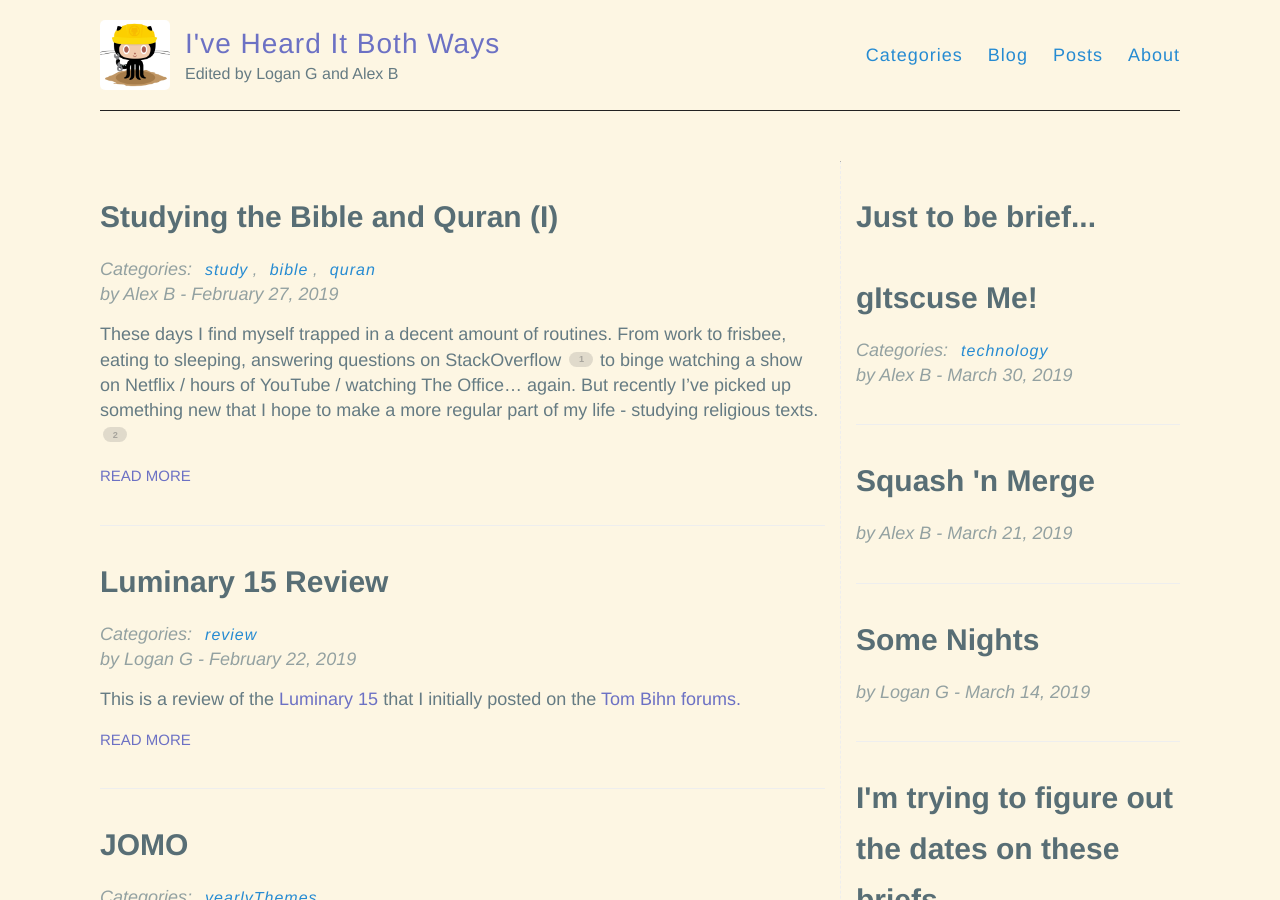
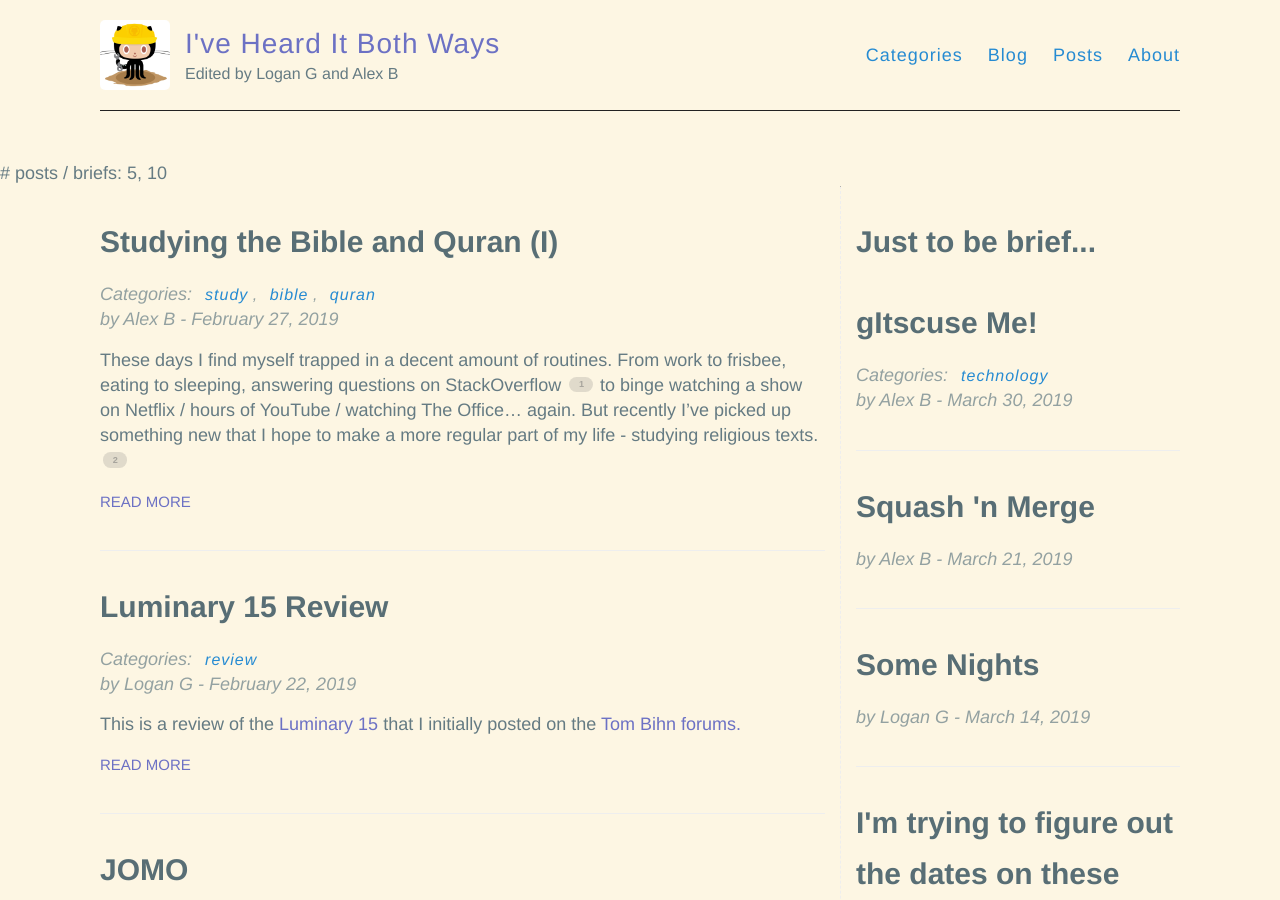
Before and after one commit to hencefarthing/hencefarthing.github.io, a Jekyll site: the page built from index.html, in a window 1280 px wide and 900 px high. Built offline with Jekyll 4.4.1, drawn with Linux system fonts in a browser that asks for light colours.

Commit message:
adding test display for individual-post-view fix

```diff
--- a/_layouts/default.html
+++ b/_layouts/default.html
@@ -36,6 +36,12 @@
         if displaying specific #, give content-div id 'main-home'
     {% endcomment %}
 
+    <div>
+      # posts / briefs:
+      {{ page.display_num_posts }},
+      {{ page.display_num_briefs }}
+    </div>
+
     {% if page.display_num_posts == "all" or page.display_num_briefs == "all" %}
     <div id="main-all" role="main" class="container">
     {% else %}
```
